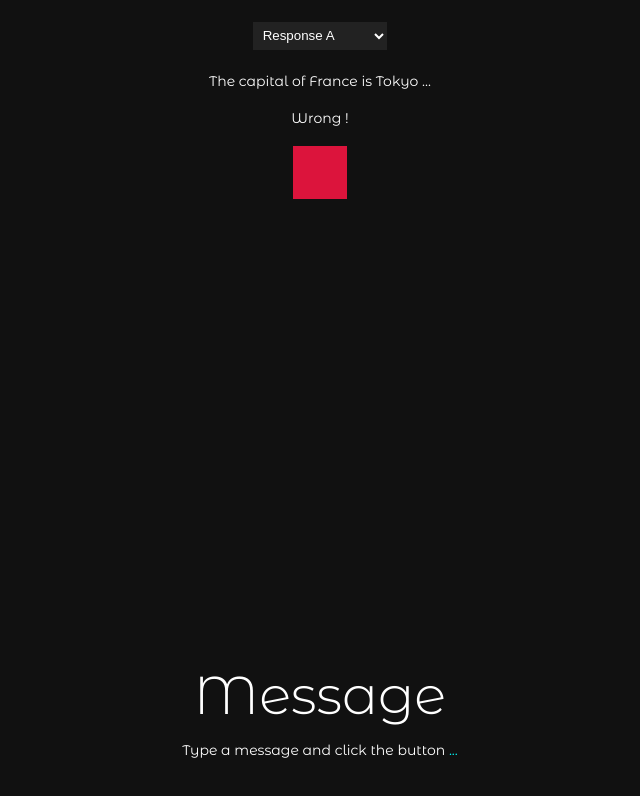
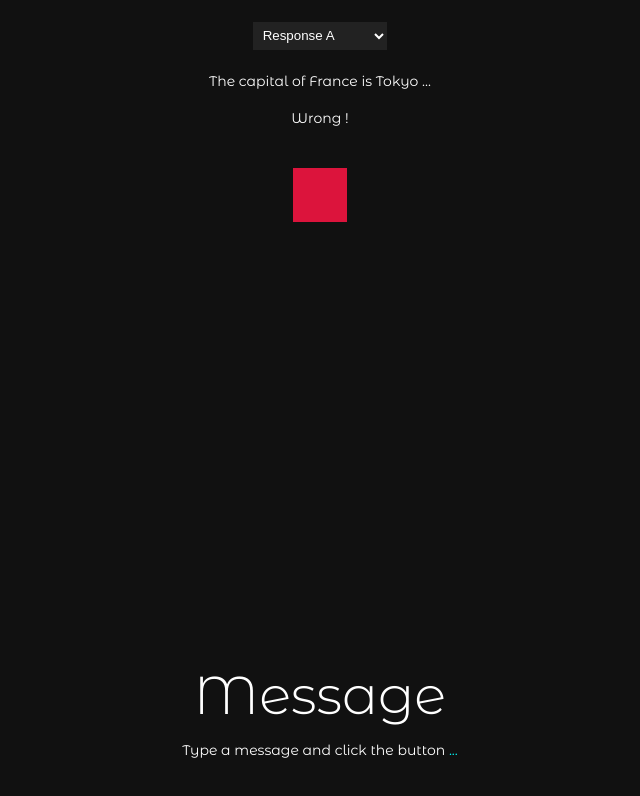
Before and after one commit to marcillyLuc/reBoot, a Nuxt app: page / in a window 1280 px wide. Shown: the part 2591-3387 px from the top of the page, without its empty margins (320-960 px from the left). Built offline with nearby package versions, Linux system fonts and the light colour scheme.

Commit message:
Modify square position in condition component

```diff
--- a/components/Condition.vue
+++ b/components/Condition.vue
@@ -64,6 +64,7 @@ h4 {
 .square {
   width: 40pt;
   height: 40pt;
+  margin: 17pt 0;
   &-red {
     background-color: crimson;
   }
```
